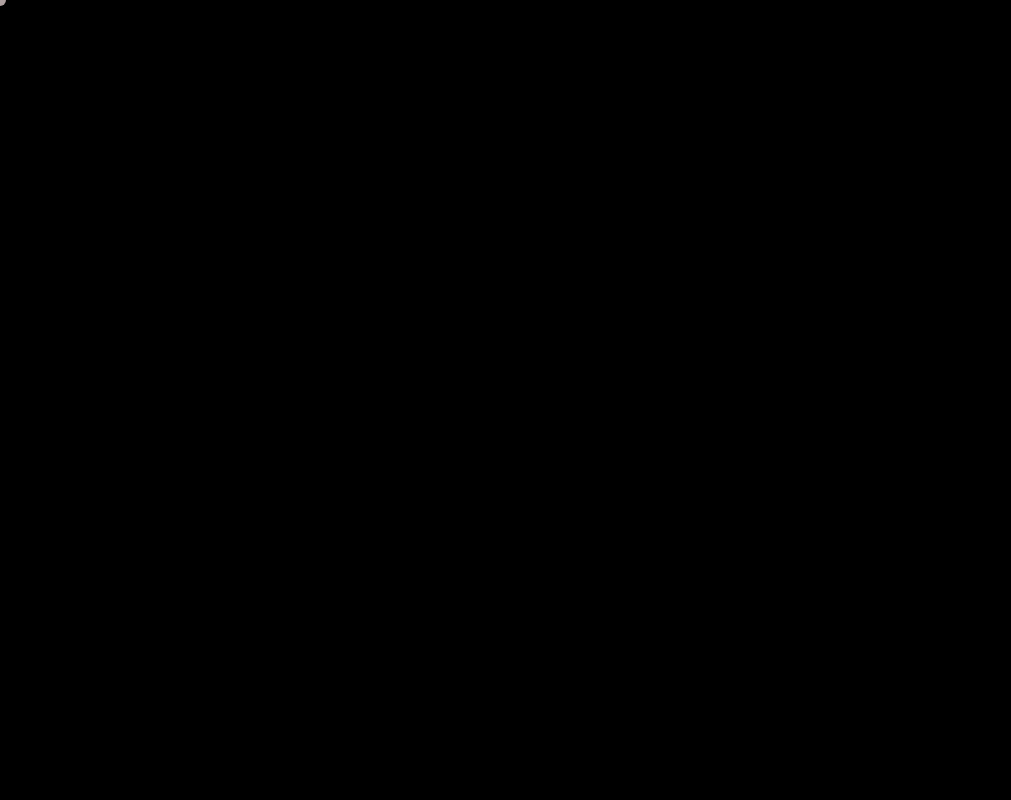
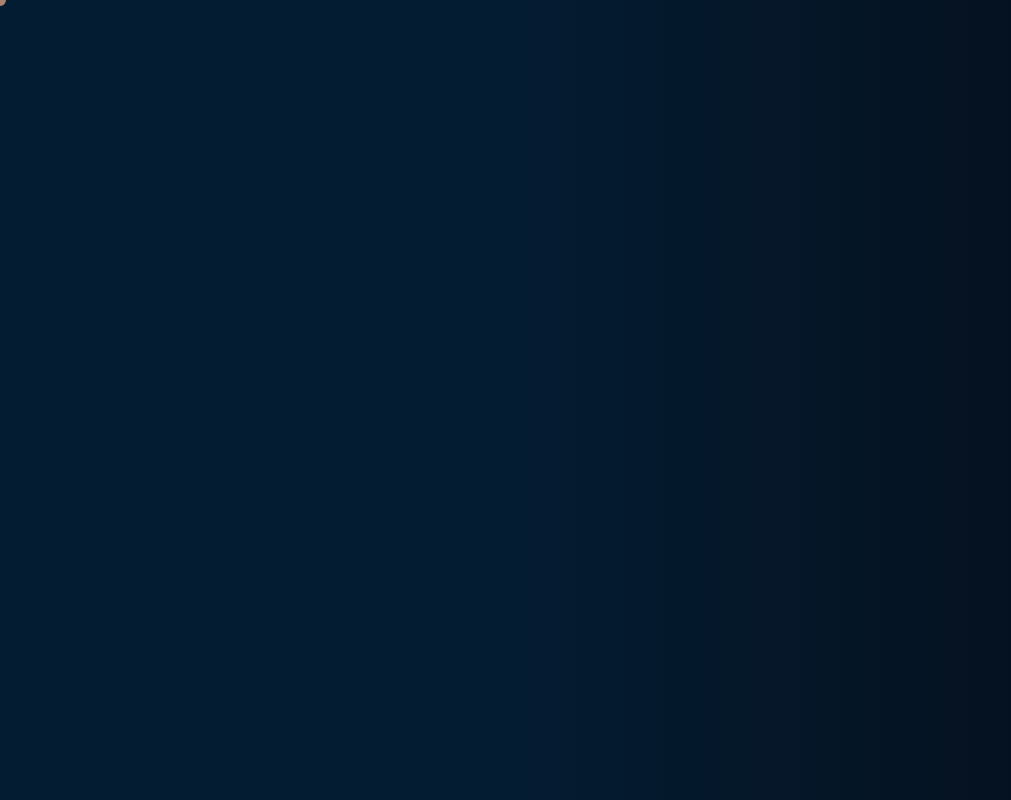
Before and after one commit to Marvel-Deone/my-portfolio, a Next.js app: page / in a window 1280 px wide. Shown: the top 800 px of the page, without its empty margins (0-1011 px from the left). Built offline with nearby package versions, Linux system fonts and the light colour scheme.

Commit message:
Update globals.css

```diff
--- a/app/globals.css
+++ b/app/globals.css
@@ -65,10 +65,6 @@ body {
   height: 12px;
   background: rgb(174, 160, 160);
   transition: all .8s ease-out;
-}
-
-.content {
-  background-color: black !important;
 }
 
 .content:hover ~ .cursor-inner {
```
